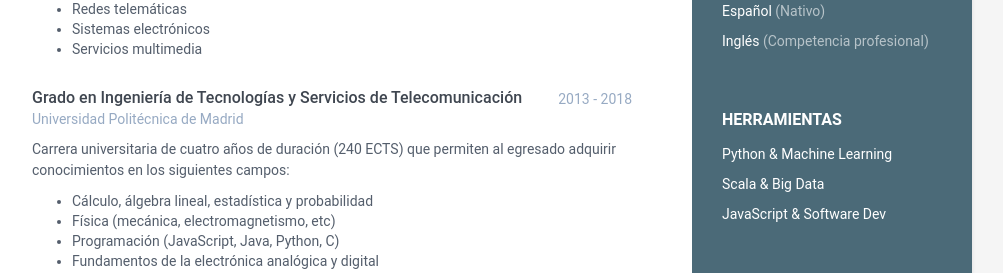
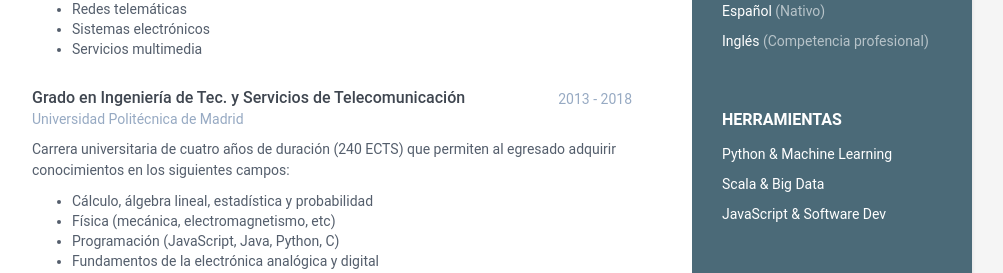
Before and after one commit to agusriscos/online-cv, a Jekyll site: the page built from index.html, in a window 1280 px wide and 900 px high, scrolled down 618 px. Shown: the part 172-445 px from the top of the window, without its empty margins (168-1171 px from the left). Built offline with Jekyll 4.4.1, drawn with Linux system fonts in a browser that asks for light colours.

Commit message:
Update date

```diff
--- a/_data/data.yml
+++ b/_data/data.yml
@@ -80,7 +80,7 @@ education:
           - Sistemas electrónicos
           - Servicios multimedia
 
-    - degree: Grado en Ingeniería de Tecnologías y Servicios de Telecomunicación
+    - degree: Grado en Ingeniería de Tec. y Servicios de Telecomunicación
       university: Universidad Politécnica de Madrid
       time: 2013 - 2018
       details: |
```
